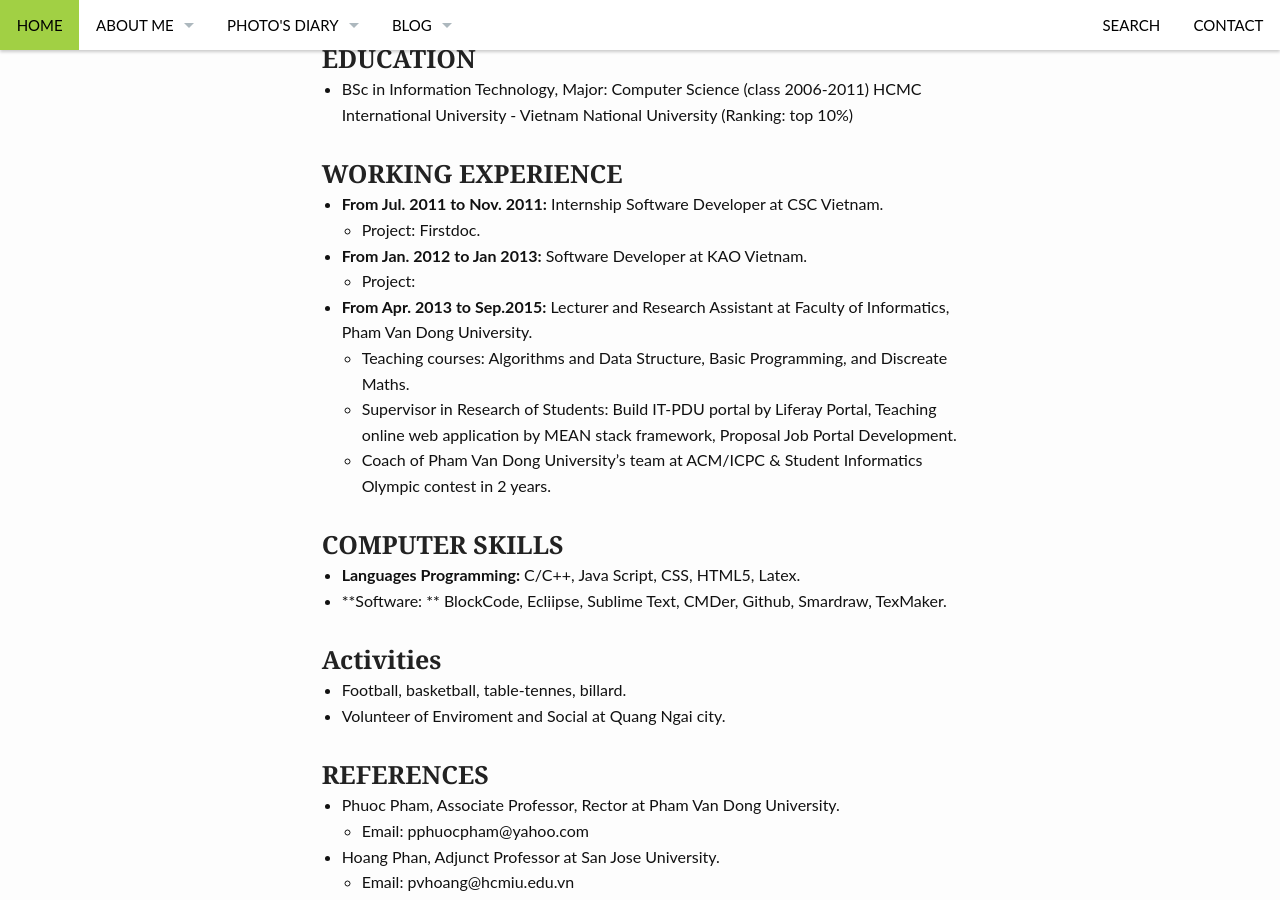
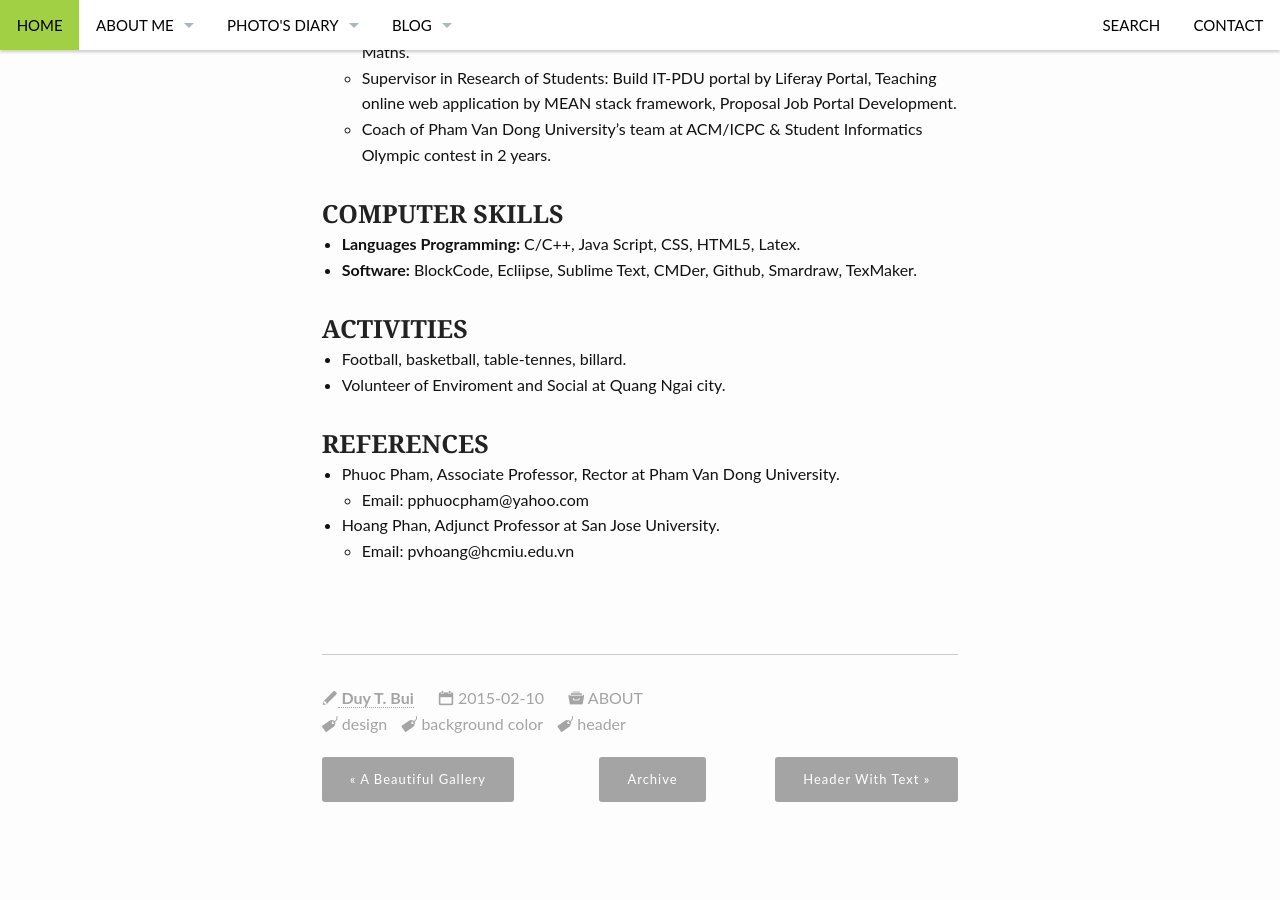
Before and after one commit to duybuidotvn/duybuidotvn.github.io, a Jekyll site: the page built from _posts/about/2015-02-10-curriculum-vitae.md, in a window 1280 px wide and 900 px high, scrolled down 821 px. Built offline with Jekyll 4.4.1, drawn with Linux system fonts in a browser that asks for light colours; some of the changed text lies outside the part shown.

Commit message:
12052015-1109-cv

```diff
--- a/_posts/about/2015-02-10-curriculum-vitae.md
+++ b/_posts/about/2015-02-10-curriculum-vitae.md
@@ -43,9 +40,9 @@
 
 ###**COMPUTER SKILLS**
 - **Languages Programming:** C/C++, Java Script, CSS, HTML5, Latex.
-- **Software: ** BlockCode, Ecliipse, Sublime Text, CMDer, Github, Smardraw, TexMaker.
+- **Software:** BlockCode, Ecliipse, Sublime Text, CMDer, Github, Smardraw, TexMaker.
 
-###**Activities**
+###**ACTIVITIES**
 -	Football, basketball, table-tennes, billard.
 - 	Volunteer of Enviroment and Social at Quang Ngai city.
 
@@ -55,4 +52,6 @@
 -	Hoang Phan, Adjunct Professor at San Jose University.
 	- Email: pvhoang@hcmiu.edu.vn
 
+<br>
+<br>
 <hr>
```
Also changed, not shown: other parts of _posts/about/2015-02-10-curriculum-vitae.md (+1 -4 lines).
